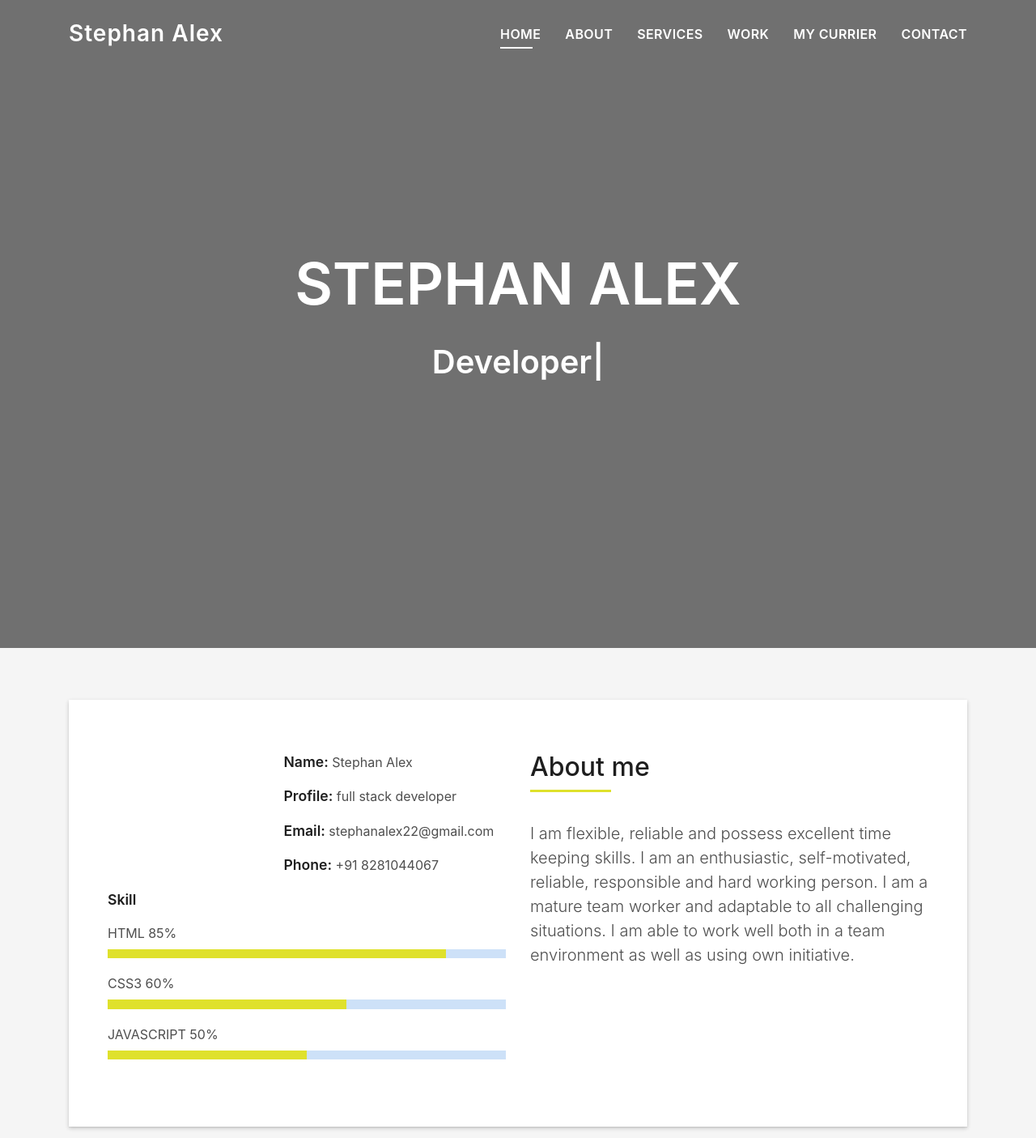
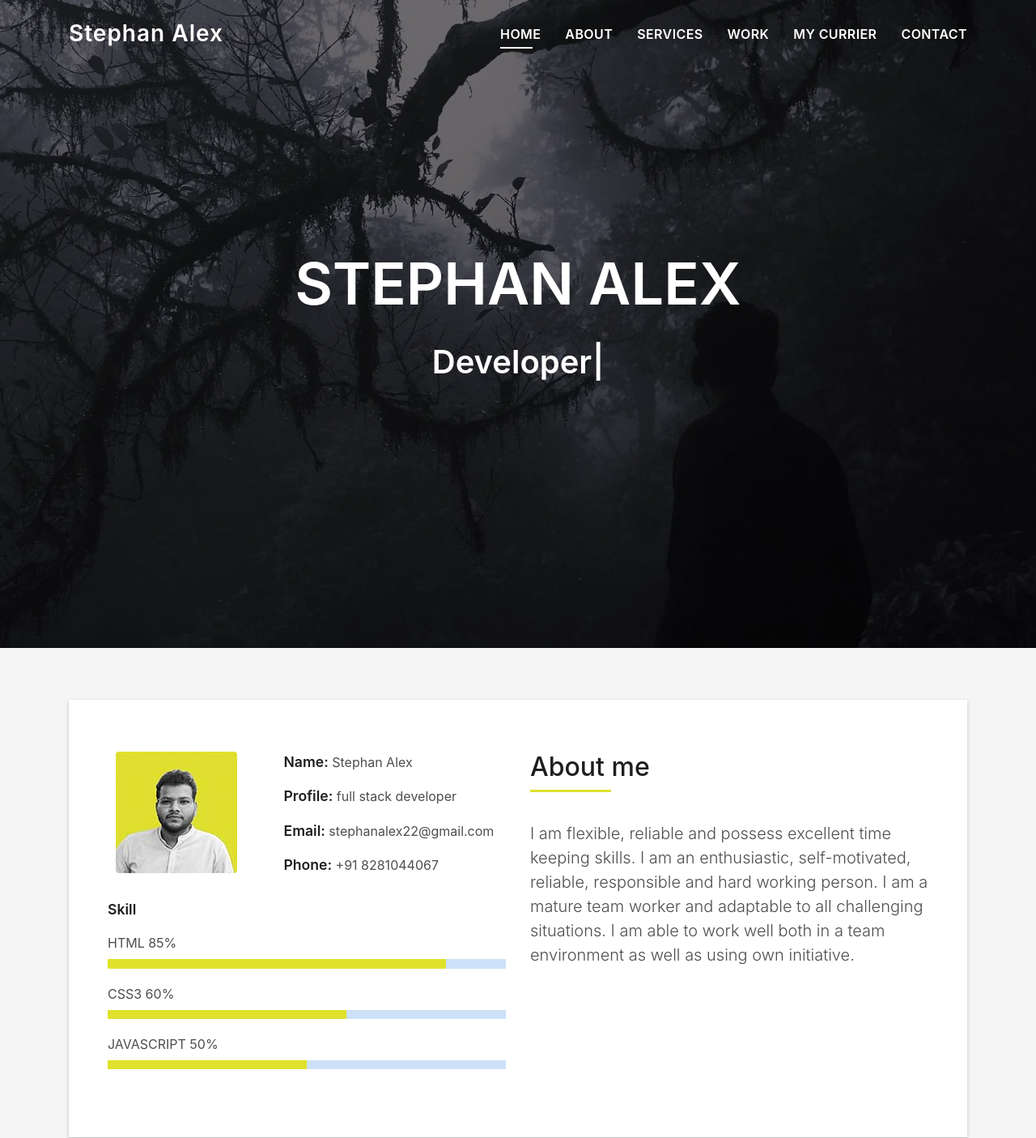
Before and after one commit to stephanalex77/portfolio, a plain HTML site: page index.html in a window 1280 px wide. Shown: the top 1405 px of the page at 81% size. Drawn offline with nearby package versions, Linux system fonts and the light colour scheme; files that its build step writes are made by us from their sources; a script that the page names is missing; files whose address does not match are found by name.

Commit message:
Update index.html

```diff
--- a/index.html
+++ b/index.html
@@ -20,7 +20,7 @@
   <link href="assets/vendor/swiper/swiper-bundle.min.css" rel="stylesheet">
 
   <!-- Template Main CSS File -->
-  <link href="assets/css/style.css" rel="stylesheet">
+  <link href="style.css" rel="stylesheet">
 
   <!-- =======================================================
   * Template Name: DevFolio
@@ -57,7 +57,7 @@
   </header><!-- End Header -->
 
   <!-- ======= Hero Section ======= -->
-  <div id="hero" class="hero route bg-image" style="background-image: url(assets/img/stephan.webp)">
+  <div id="hero" class="hero route bg-image" style="background-image: url(stephan.webp)">
     <div class="overlay-itro"></div>
     <div class="hero-content display-table">
       <div class="table-cell">
@@ -84,7 +84,7 @@
                   <div class="row">
                     <div class="col-sm-6 col-md-5">
                       <div class="about-img">
-                        <img src="assets/img/subbu.jpg" class="img-fluid rounded b-shadow-a" alt="">
+                        <img src="subbu.jpg" class="img-fluid rounded b-shadow-a" alt="">
                       </div>
                     </div>
                     <div class="col-sm-6 col-md-7">
```
